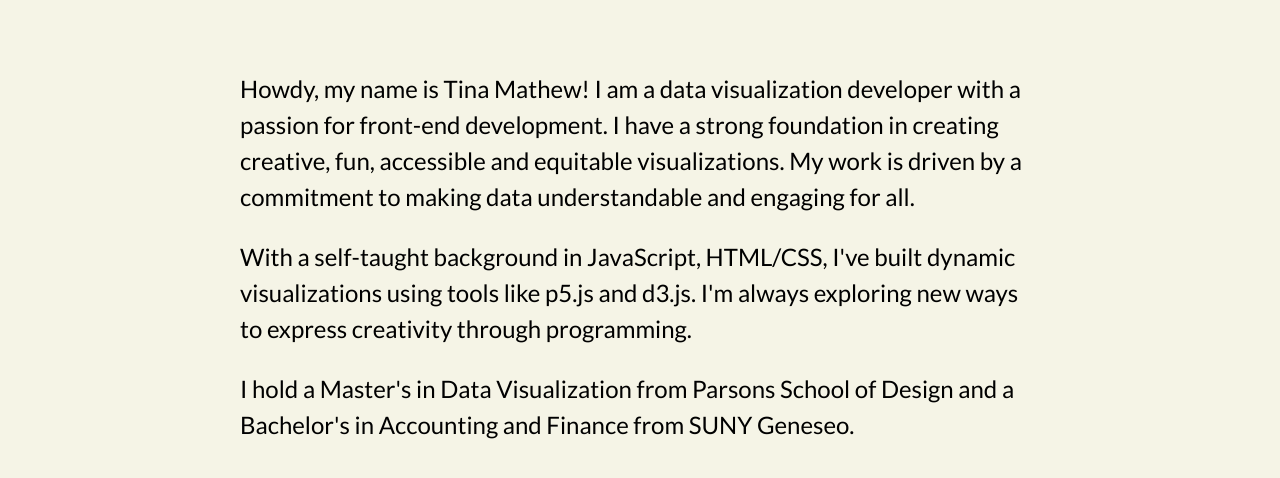
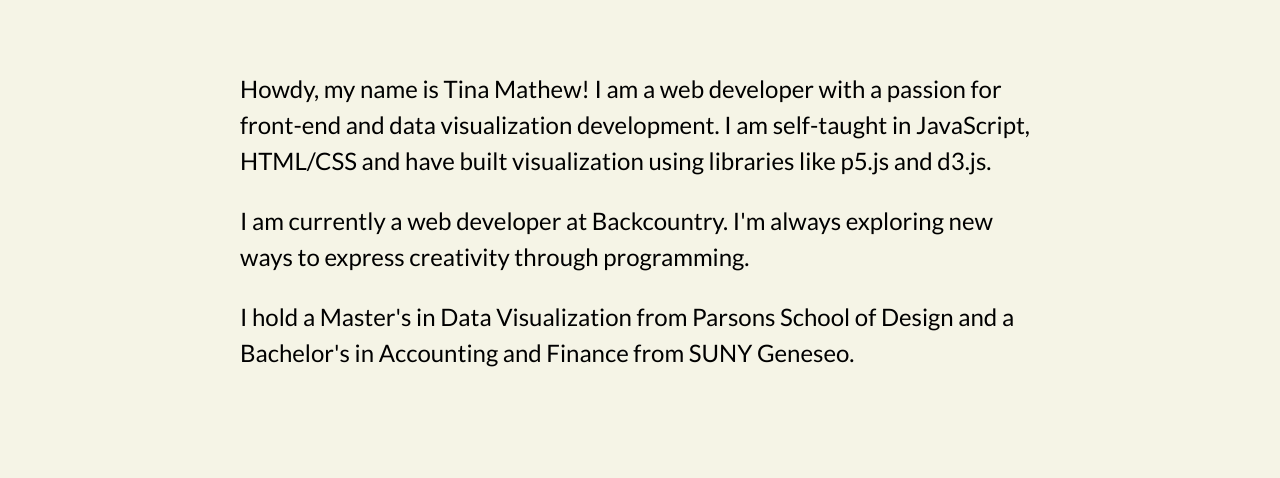
Before and after one commit to tinaamath1/website, a website built with Vite: page about.html in a window 1280 px wide. Shown: the part 68-546 px from the top of the page. Built offline with nearby package versions, Linux system fonts and the light colour scheme.

Commit message:
Updating about.html content

```diff
--- a/about.html
+++ b/about.html
@@ -19,9 +19,9 @@
     </div>
 
     <div id="about-content">
-        <p class="about-paragraph">Howdy, my name is Tina Mathew! I am a data visualization developer with a passion for front-end development. I have a strong foundation in creating creative, fun, accessible and equitable visualizations. My work is driven by a commitment to making data understandable and engaging for all.
+        <p class="about-paragraph">Howdy, my name is Tina Mathew! I am a web developer with a passion for front-end and data visualization development. I am self-taught in JavaScript, HTML/CSS and have built visualization using libraries like p5.js and d3.js.
         </p>
-        <p class="about-paragraph">With a self-taught background in JavaScript, HTML/CSS, I've built dynamic visualizations using tools like p5.js and d3.js. I'm always exploring new ways to express creativity through programming.</p>
+        <p class="about-paragraph">I am currently a web developer at Backcountry. I'm always exploring new ways to express creativity through programming.</p>
         <p class="about-paragraph">I hold a Master's in Data Visualization from Parsons School of Design and a Bachelor's in Accounting and Finance from SUNY Geneseo.</p>
     </div>
 
```
